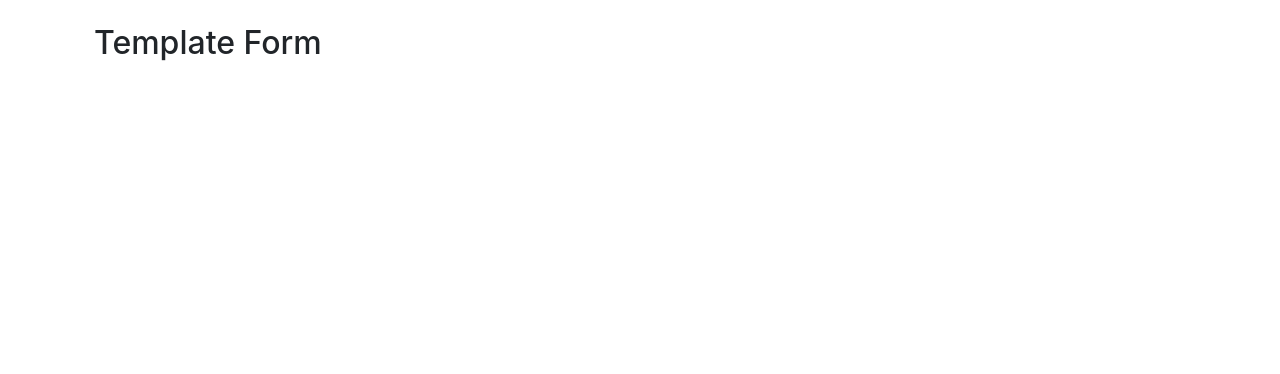
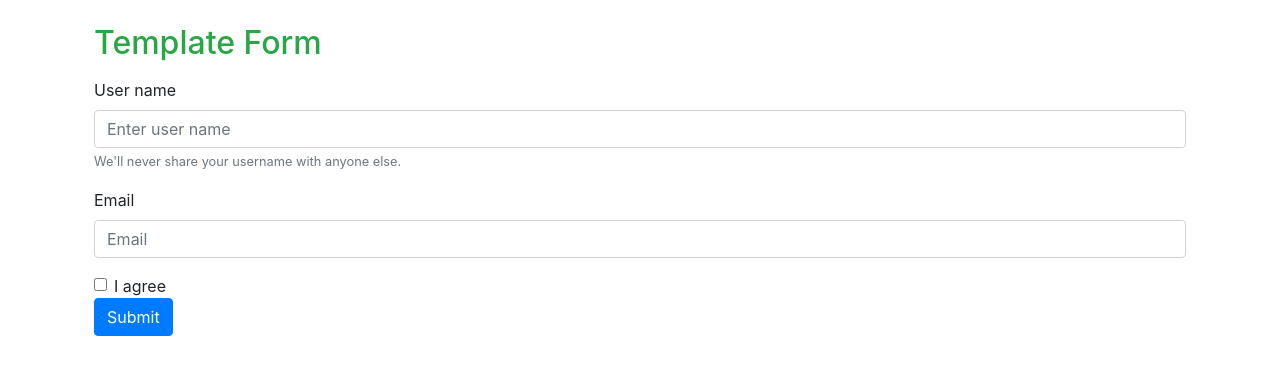
Before and after one commit to afolabiopakunle/angular-template-test, an Angular app: page / in a window 1280 px wide. Shown: the top 374 px of the page. Built offline with nearby package versions, Linux system fonts and the light colour scheme.

Commit message:
template form population smoother

```diff
--- a/src/app/app.component.html
+++ b/src/app/app.component.html
@@ -1,7 +1,20 @@
 <div class="container p-4">
-  <h2>Template Form</h2>
+  <h2 class="text-success">Template Form</h2>
 
-  <form>
-
+  <form class="pt-2" (ngSubmit)="onSubmit(myForm)" #myForm="ngForm">
+    <div class="form-group">
+      <label for="exampleUserName">User name</label>
+      <input type="email" class="form-control" id="exampleUserName" aria-describedby="emailHelp" ngModel name="username" placeholder="Enter user name">
+      <small id="emailHelp" class="form-text text-muted">We'll never share your username with anyone else.</small>
+    </div>
+    <div class="form-group">
+      <label for="exampleEmail">Email</label>
+      <input type="email" name="email" ngModel class="form-control" id="exampleEmail" placeholder="Email">
+    </div>
+    <div class="form-check">
+      <input name="agree" ngModel type="checkbox" class="form-check-input" id="exampleCheck1">
+      <label class="form-check-label" for="exampleCheck1">I agree</label>
+    </div>
+    <button type="submit" class="btn btn-primary">Submit</button>
   </form>
 </div>
--- a/src/app/app.component.ts
+++ b/src/app/app.component.ts
@@ -1,4 +1,5 @@
 import { Component } from '@angular/core';
+import { NgForm } from '@angular/forms';
 
 @Component({
   selector: 'my-app',
@@ -7,4 +8,9 @@ import { Component } from '@angular/core';
 })
 export class AppComponent  {
 
+  username;
+
+  onSubmit(form: NgForm) {
+    console.log(form.value)
+  }
 }
```
